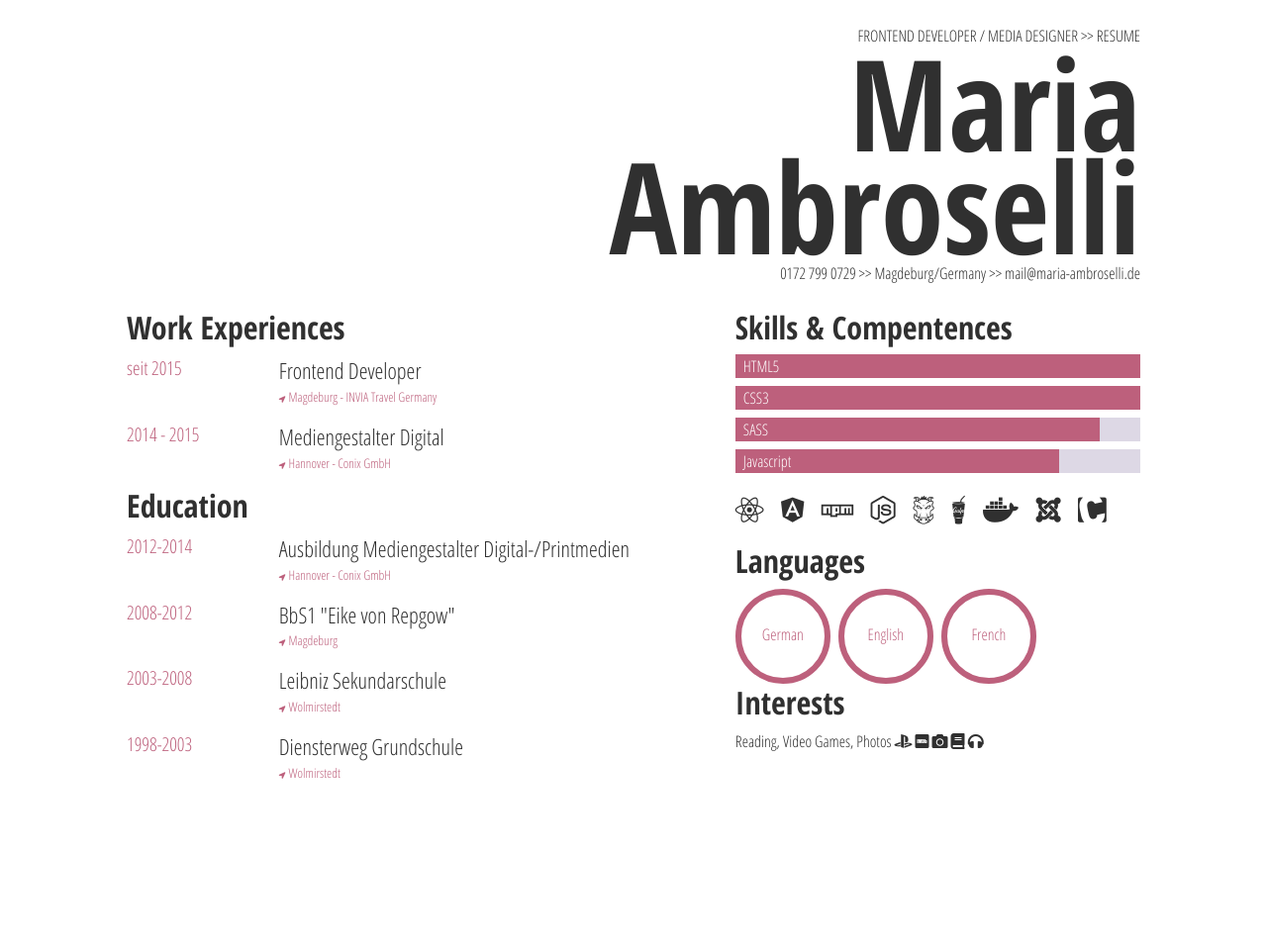
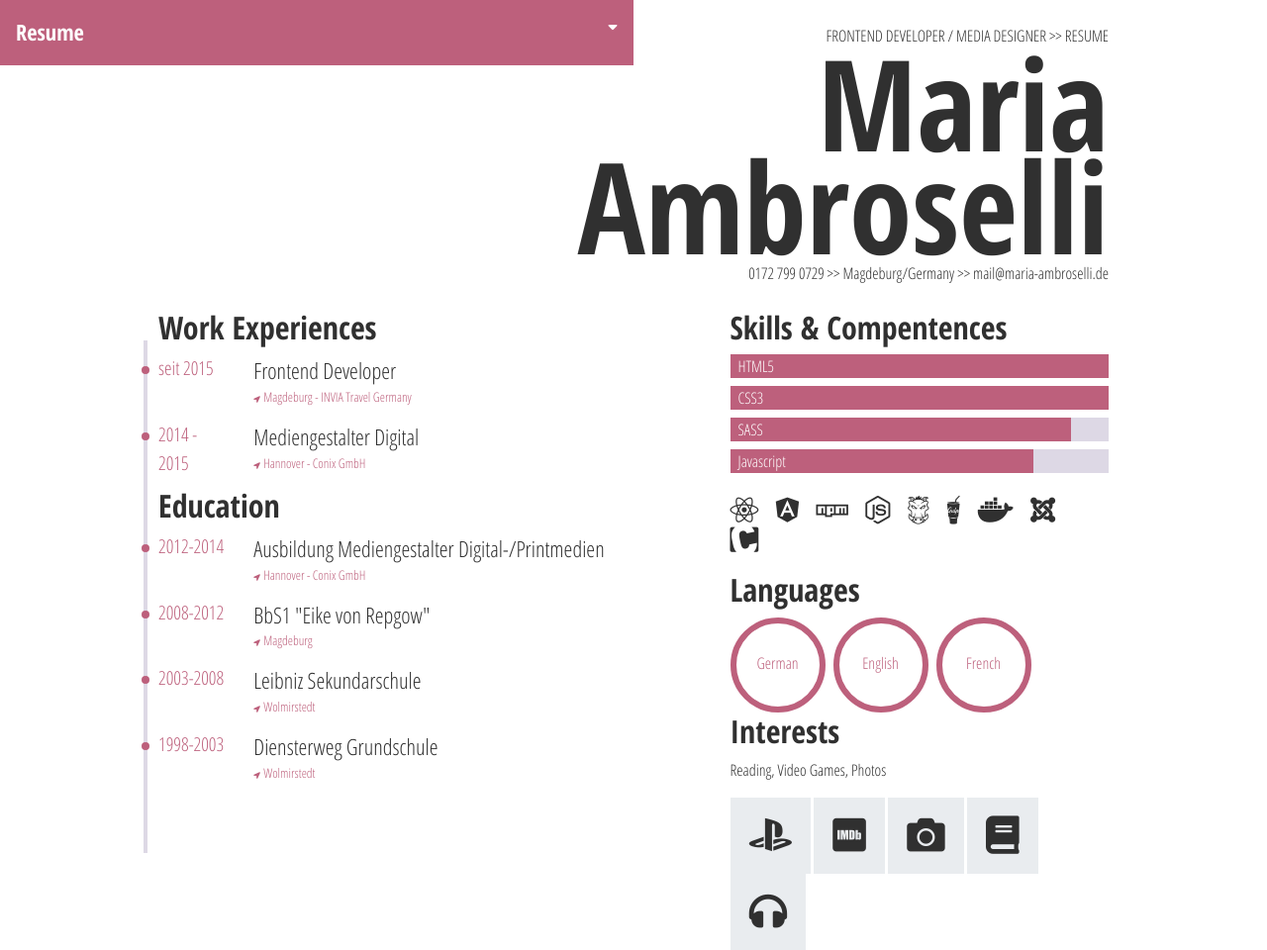
Before and after one commit to maryquery/Project-ROOQ, a website: page public/resume.html in a window 1280 px wide. Shown: the whole page at 99% size. Before the commit the page ends 805 px from the top, so only its background shows below. Drawn offline with nearby package versions, Linux system fonts and the light colour scheme.

Commit message:
Navi box + minimal fixes

```diff
--- a/public/js/index.js
+++ b/public/js/index.js
@@ -2,6 +2,10 @@ console.log('ready');
 
 $(document).ready(function() {
 
+  $('.fa-sort-down').click(function() {
+    $(this).toggleClass('fa-sort-up fa-sort-down ');
+    $('#navContent').toggleClass('open close');
+  });
 
 });
 
--- a/public/resume.html
+++ b/public/resume.html
@@ -20,7 +20,12 @@
    <body>
 
      <header>
-
+       <span>Resume</span>
+       <i class="fas fa-sort-down"></i>
+       <div id="navContent" class="close">
+         Portfolio
+         FrontENTE
+       </div>
      </header>
 
      <!-- wrapper start-->
@@ -42,47 +47,47 @@
           <!-- row left start-->
            <div class="row" >
 
-              <div class="col-lg-7 col-md-5 col-sm-6">
+              <div class="col-lg-7 col-md-5 col-sm-6" id="experience">
                 <h2>Work Experiences</h2>
                 <div class="row">
-                  <div class="col-lg-3 date">seit 2015</div>
-                  <div class="col-lg-9 work">Frontend Developer
+                  <div class="col-lg-2 date">seit 2015</div>
+                  <div class="col-lg-10 work">Frontend Developer
                         <div class="city"><i class="fas fa-location-arrow"></i>Magdeburg - INVIA Travel Germany</div>
                   </div>
                 </div>
 
                 <div class="row">
-                  <div class="col-lg-3 date">2014 - 2015</div>
-                  <div class="col-lg-9 work">Mediengestalter Digital
+                  <div class="col-lg-2 date">2014 - 2015</div>
+                  <div class="col-lg-10 work">Mediengestalter Digital
                     <div class="city"><i class="fas fa-location-arrow"></i>Hannover - Conix GmbH</div>
                   </div>
                 </div>
 
                 <h2>Education</h2>
                 <div class="row">
-                  <div class="col-lg-3 date">2012-2014</div>
-                  <div class="col-lg-9 work">Ausbildung Mediengestalter Digital-/Printmedien
+                  <div class="col-lg-2 date">2012-2014</div>
+                  <div class="col-lg-10 work">Ausbildung Mediengestalter Digital-/Printmedien
                     <div class="city"><i class="fas fa-location-arrow"></i>Hannover - Conix GmbH</div>
                   </div>
                 </div>
 
                 <div class="row">
-                  <div class="col-lg-3 date">2008-2012</div>
-                  <div class="col-lg-9 work">BbS1 "Eike von Repgow"
+                  <div class="col-lg-2 date">2008-2012</div>
+                  <div class="col-lg-10 work">BbS1 "Eike von Repgow"
                     <div class="city"><i class="fas fa-location-arrow"></i>Magdeburg</div>
                   </div>
                 </div>
 
                 <div class="row">
-                  <div class="col-lg-3 date">2003-2008</div>
-                  <div class="col-lg-9 work">Leibniz Sekundarschule
+                  <div class="col-lg-2 date">2003-2008</div>
+                  <div class="col-lg-10 work">Leibniz Sekundarschule
                     <div class="city"><i class="fas fa-location-arrow"></i>Wolmirstedt</div>
                   </div>
                 </div>
 
                 <div class="row">
-                  <div class="col-lg-3 date">1998-2003</div>
-                  <div class="col-lg-9 work">Diensterweg Grundschule
+                  <div class="col-lg-2 date">1998-2003</div>
+                  <div class="col-lg-10 work">Diensterweg Grundschule
                     <div class="city"><i class="fas fa-location-arrow"></i>Wolmirstedt</div>
                   </div>
                 </div>
@@ -124,8 +129,9 @@
                   </div>
 
                 <h2>Interests</h2>
-                <div class="row">
-                  <div class="col-lg-12">Reading, Video Games, Photos
+                <div class="row" id="interests">
+                  <div class="col-lg-12">
+                    <p>Reading, Video Games, Photos</p>
                     <i class="fab fa-playstation"></i>
                     <i class="fab fa-imdb"></i>
                     <i class="fas fa-camera"></i>
@@ -140,9 +146,6 @@
 
         </section><!-- section end -->
      </main> <!-- wrapper end   <i class="fas fa-bars"></i>-->
-
-
-
 
 
 
--- a/public/scss/resume.scss
+++ b/public/scss/resume.scss
@@ -25,7 +25,6 @@ $border: 1px solid rgba(86, 61, 124, .2);
   background: linear-gradient(to bottom, $primary-color 1%,$primary-color 100%); /* W3C, IE10+, FF16+, Chrome26+, Opera12+, Safari7+ */
 }
 
-
 /* Setup
 ================================================== */
 body, html{
@@ -38,6 +37,59 @@ h1{
   color: $primary-color;
 }
 
+/* HEADER
+================================================== */
+header{
+  position: fixed;
+  width: 50%;
+  height: auto;
+  padding: 1em;
+  background: $secondary-color;
+  color: $white;
+
+    span{
+      font-family: $font;
+      font-weight: 700;
+      font-size: 1.4em;
+    }
+
+    i{
+      float: right;
+      cursor: pointer;
+
+      &:hover{
+        color: $light-grey;
+      }
+    }
+
+    #navContent{
+
+      &.open{
+        display: block;
+        visibility: visible;
+        height: 10em;
+        animation: open 2s;
+      }
+
+      @keyframes open {
+          from {height: 0;}
+          to {height: 10em;}
+      }
+
+      &.close{
+        display: none;
+        visibility: hidden;
+        height: 2em;
+        animation: close 2s;
+      }
+
+      @keyframes close {
+          from {height: 10em;}
+          to {height: 0;}
+      }
+    }
+}
+
 /* Wrapper - Container
 ================================================== */
 #wrapper{
@@ -48,7 +100,7 @@ h1{
   color: $primary-color;
 
   section{
-    width: 80%;
+    width: 75%;
     margin:0 auto;
 
     &#header{
@@ -75,6 +127,33 @@ h1{
       }
 
       //experience
+      #experience{
+
+        &:before{
+          content:"";
+          width: 0.25em;
+          height: 80%;
+          position: absolute;
+          left: 0;
+          top: 2em;
+          background: $norm-grey;
+
+        }
+
+        .row{
+          position: relative;
+
+          &:before{
+            content:"";
+            width: 0.5em;
+            height: 0.5em;
+            position: absolute;
+            left: -2px;
+            top: 12px;
+            background: $secondary-color;
+            border-radius: 100%;
+          }
+
           .date{
             color: $secondary-color;
             font-size: 1.2em;
@@ -94,6 +173,8 @@ h1{
             i{
               font-size: 0.5em;
               margin:0 0.5em 0 0;
+            }
+          }
         }
       }
 
@@ -145,6 +226,21 @@ h1{
 
         }
       }
+
+      //Interests
+      #interests{
+        div{
+
+          i{
+            width: auto;
+            height: auto;
+            background: $light-grey;
+            padding: 0.5em;
+            font-size: 2.4em;
+            color: $primary-color;
+          }
+        }
+      }
     }
 
 
```
Also changed, not shown: README.md, public/css/resume.css. Lines whose indentation alone changed are shown as unchanged.
